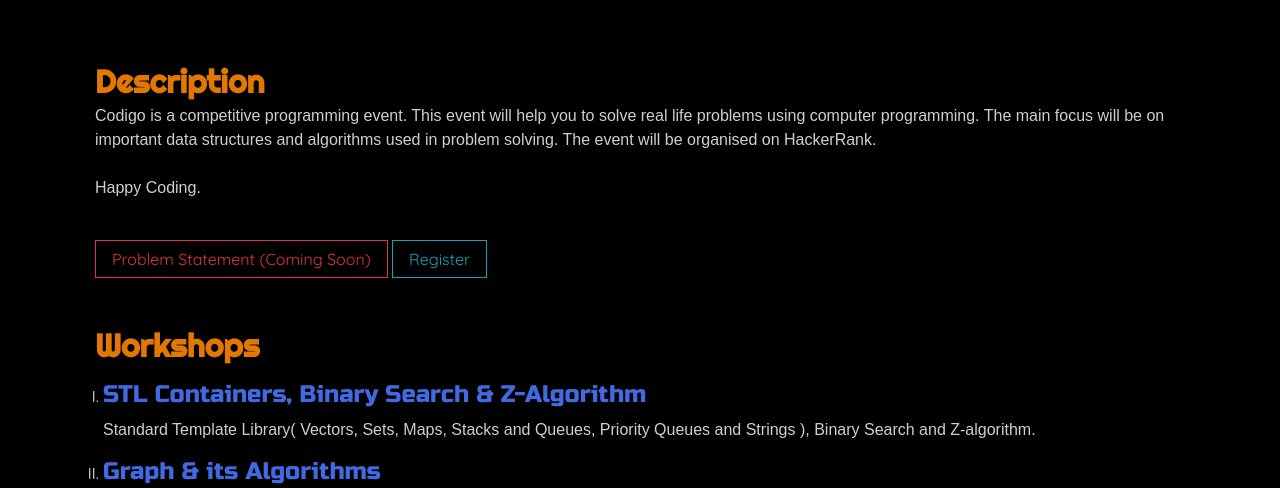
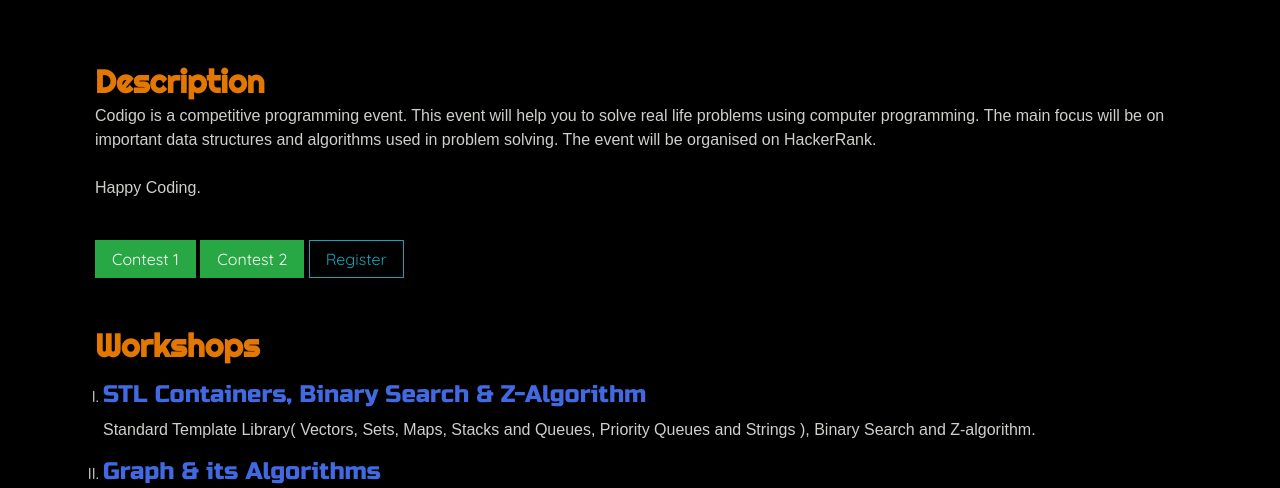
Before and after one commit to Prastuti-IIT-BHU/prastuti, a Django app: template templates/events/codigo.html in a window 1280 px wide. Shown: the part 566-1054 px from the top of the page. Run offline with Django 3.2, Linux system fonts and the light colour scheme; the template is opened without the code that fills it, so the values that code supplies are empty; some libraries are stand-ins or nearby versions; some web fonts are replaced.

Commit message:
Update codigo.html

```diff
--- a/templates/events/codigo.html
+++ b/templates/events/codigo.html
@@ -29,8 +29,10 @@
             The main focus will be on important data structures and algorithms used in problem solving.
             The event will be organised on HackerRank.<br><br> Happy Coding.
         </p>
-        <span><a class="btn btn-outline-danger btn-md mt-4 px-3 rounded-0 no-btn-shadow " data-tilt target="_blank"
-          href="#">Problem Statement (Coming Soon)</a></span>
+        <span><a class="btn btn-success btn-md mt-4 px-3 rounded-0 no-btn-shadow " data-tilt target="_blank"
+          href="https://www.hackerrank.com/codigo-round-1">Contest 1</a></span>
+        <span><a class="btn btn-success btn-md mt-4 px-3 rounded-0 no-btn-shadow " data-tilt target="_blank"
+          href="https://www.hackerrank.com/codigo-round-2">Contest 2</a></span>
         <span><a class="btn btn-outline-info btn-md mt-4 px-3 rounded-0 no-btn-shadow"
           href="{% url 'event_registration:register' 'Codigo' %}">
           Register
```
